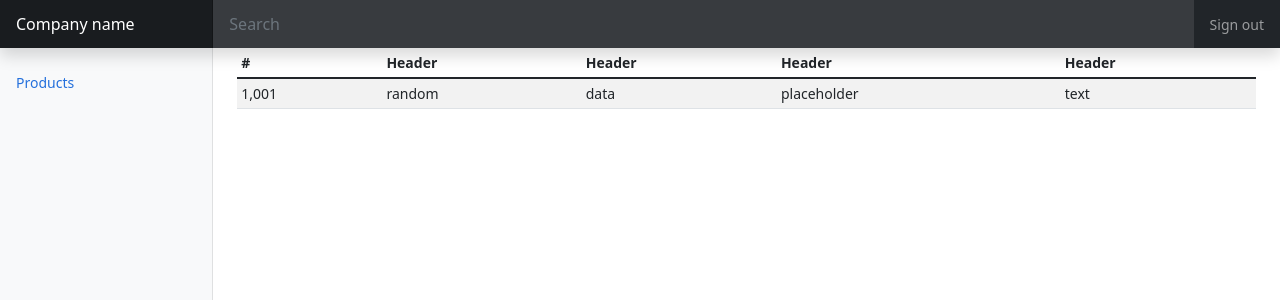
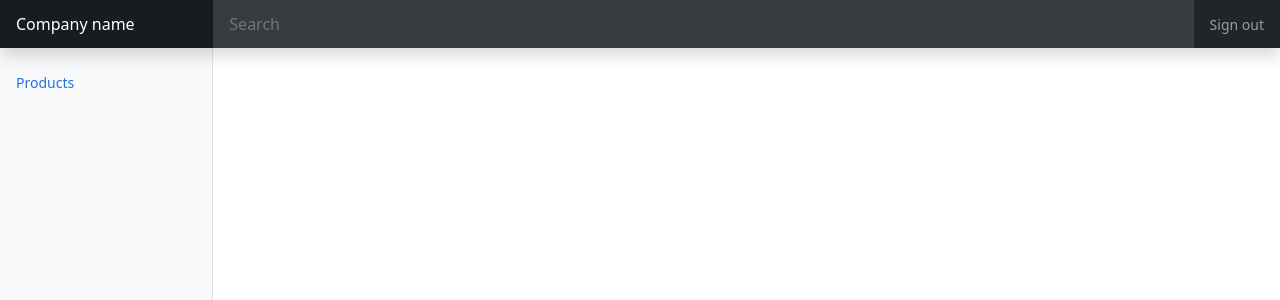
Before and after one commit to ViniciusFrancaDev/product-event-driven-architecture, a Vue app in the folder frontend/: page / in a window 1280 px wide. Shown: the top 300 px of the page. Built offline with nearby package versions, Linux system fonts and the light colour scheme.

Commit message:
Adding router-view for products

```diff
--- a/frontend/src/pages/admin/Admin.vue
+++ b/frontend/src/pages/admin/Admin.vue
@@ -6,28 +6,7 @@
   <Menu/>
 
     <main class="col-md-9 ms-sm-auto col-lg-10 px-md-4">
-      <div class="table-responsive">
-        <table class="table table-striped table-sm">
-          <thead>
-            <tr>
-              <th scope="col">#</th>
-              <th scope="col">Header</th>
-              <th scope="col">Header</th>
-              <th scope="col">Header</th>
-              <th scope="col">Header</th>
-            </tr>
-          </thead>
-          <tbody>
-            <tr>
-              <td>1,001</td>
-              <td>random</td>
-              <td>data</td>
-              <td>placeholder</td>
-              <td>text</td>
-            </tr>
-          </tbody>
-        </table>
-      </div>
+      <router-view/>
     </main>
   </div>
 </div>
```
